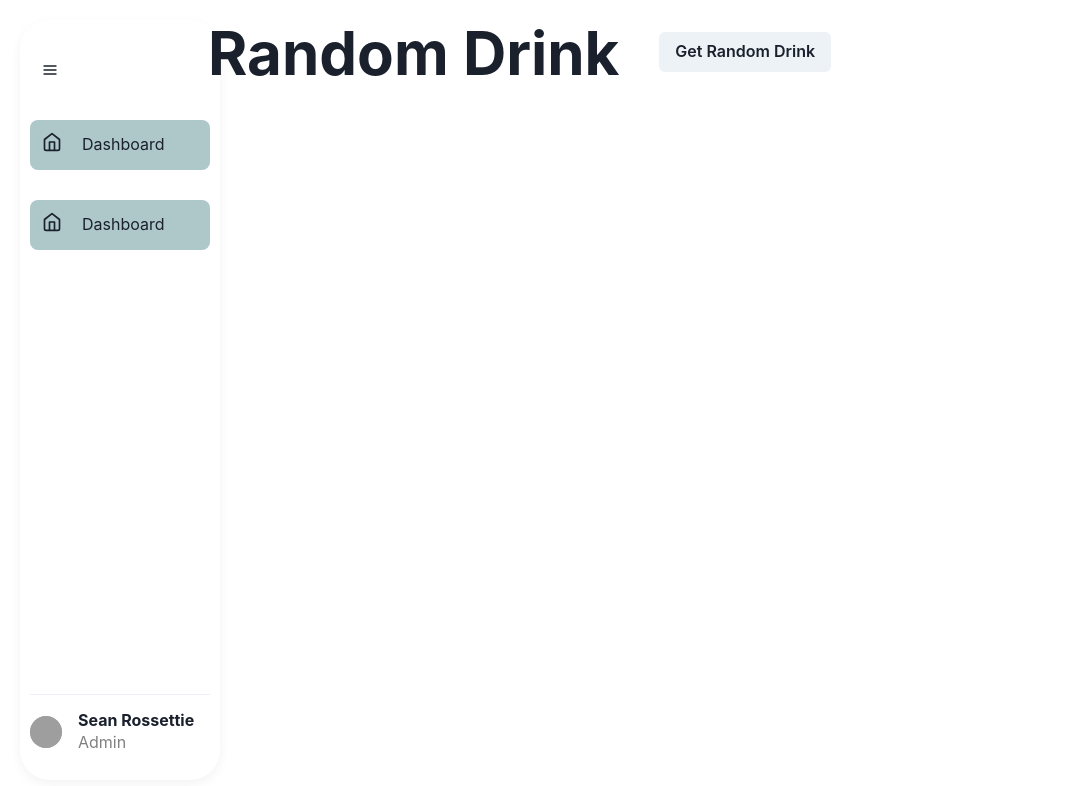
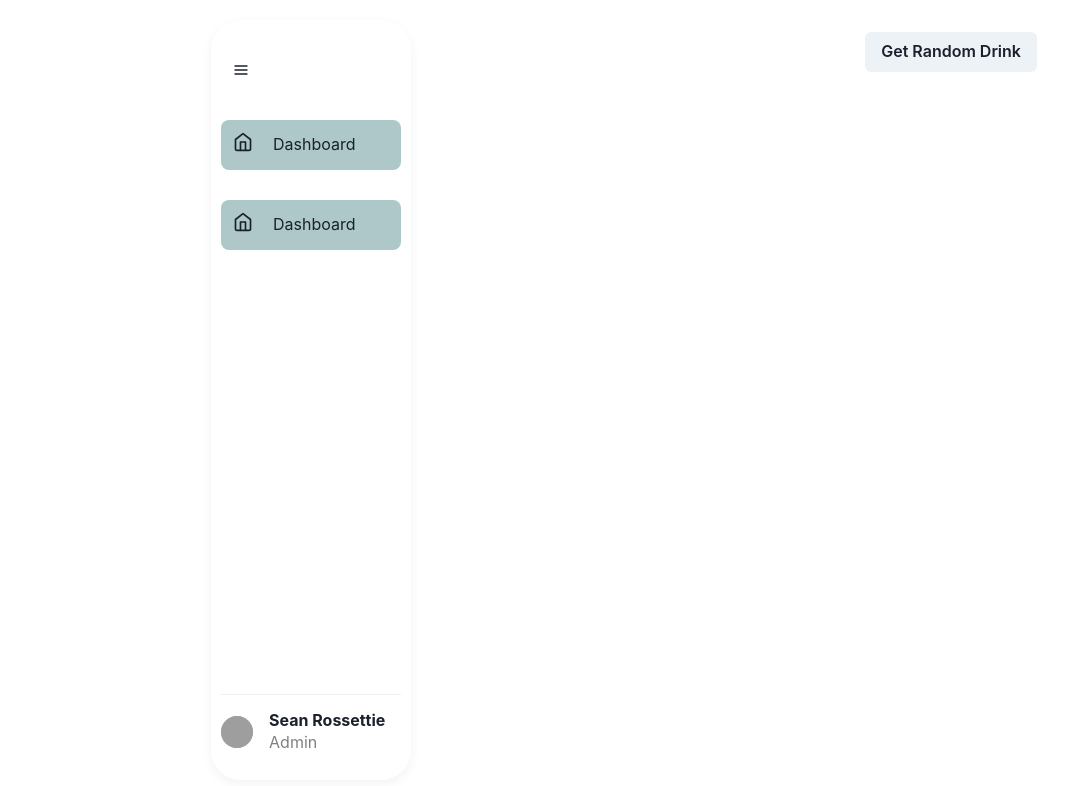
Before and after one commit to seancrossettie/ChakraUI-ToDoList, a React (Create React App) app: page / in a window 1280 px wide. Shown: the top 786 px of the page, without its empty margins (0-1070 px from the left). Built offline with nearby package versions, Linux system fonts and the light colour scheme; grey boxes are pictures that could not be loaded.

Commit message:
continued working on scaffolding

```diff
--- a/src/components/App/App.js
+++ b/src/components/App/App.js
@@ -1,4 +1,6 @@
-import { Flex, Text, VStack } from '@chakra-ui/layout';
+import {
+  Flex
+} from '@chakra-ui/layout';
 import { Button } from '@chakra-ui/react';
 import React, { useState } from 'react';
 import getRandomDrink from '../../helpers/data/drinkData';
@@ -10,12 +12,9 @@ function App() {
   const [ingredientArr, setIngredientArr] = useState([]);
 
   return (
-    <Flex>
+    <Flex flexDirection='row' justifyContent='space-around'>
       <Sidebar />
-      <VStack>
-        <Text m={2} fontSize='6xl' fontWeight='bold'>Random Drink</Text>
-      </VStack>
-      <VStack>
+      <Flex flexDirection='column'>
         <Button
           m='8'
           onClick={() => {
@@ -35,8 +34,6 @@ function App() {
         >
           Get Random Drink
         </Button>
-      </VStack>
-      <VStack>
         {randomDrink.map((drink, i) => (
           <DrinkCard
             key={i}
@@ -47,8 +44,8 @@ function App() {
             ingredientArr={ingredientArr}
           />
         ))}
-      </VStack>
-    </Flex>
+      </Flex>
+      </Flex>
   );
 }
 
```
